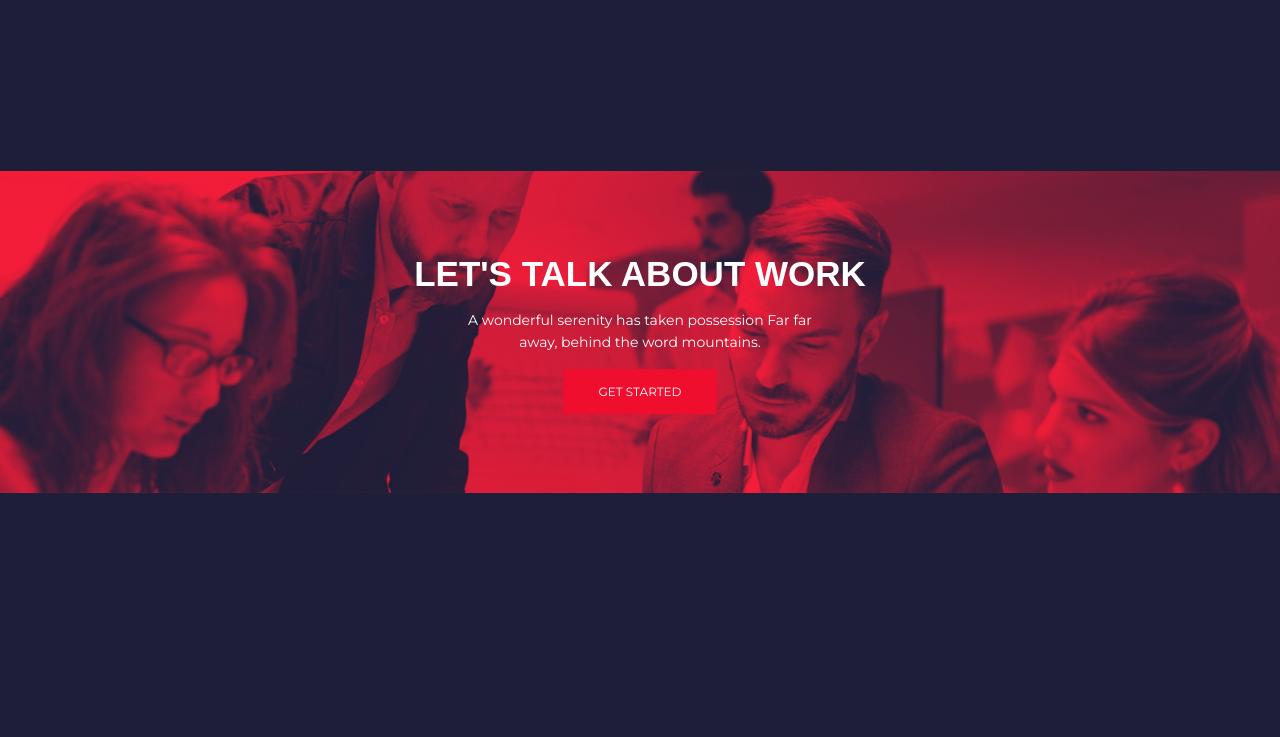
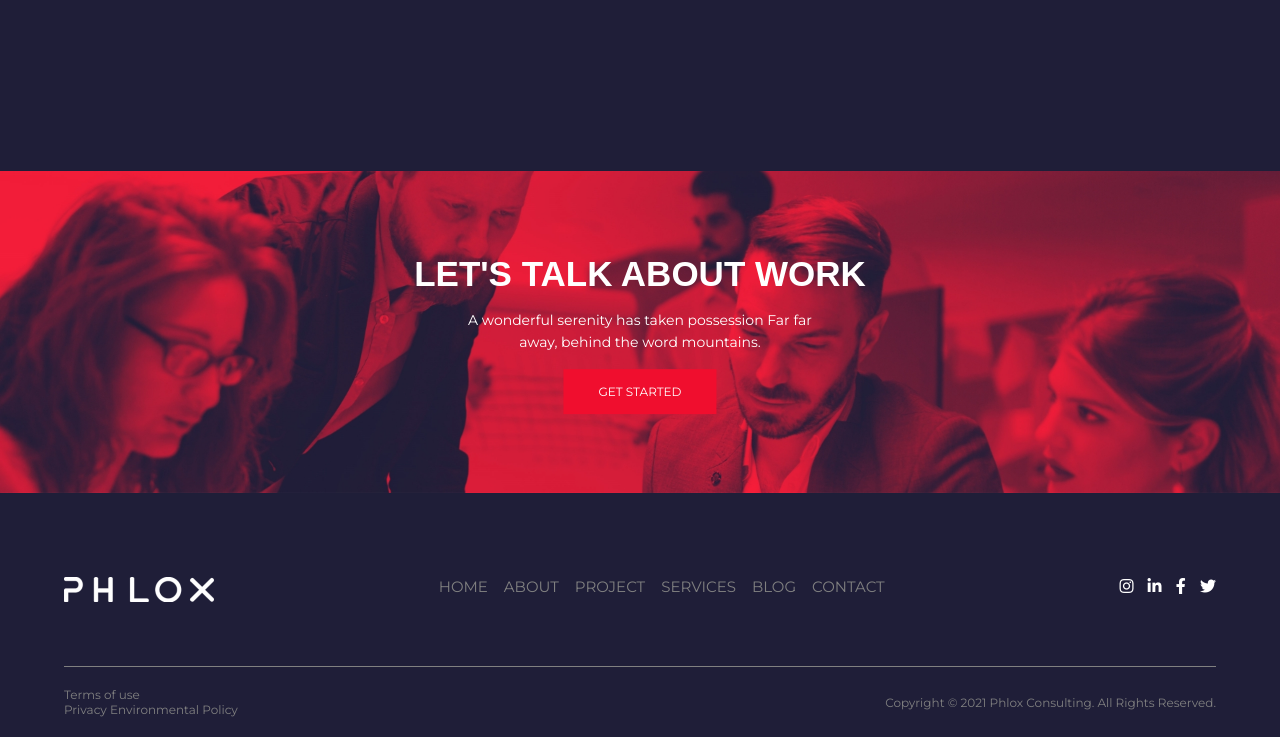
Before and after one commit to miggiu89/proj-html-vuejs, a plain HTML site: page index.html in a window 1280 px wide. Shown: the part 5510-6247 px from the top of the page. Before the commit the page ends 6087 px from the top, so only its background shows below. Drawn offline with nearby package versions, Linux system fonts and the light colour scheme; a web font is replaced by a local one.

Commit message:
footer (inizio pulizia codice e sistemo slider)

```diff
--- a/css/style.css
+++ b/css/style.css
@@ -512,7 +512,7 @@
 #blog .button{
   padding: 12px 30px;
   text-align: center;
-  background-color: #39febe;
+  background-color: #39ffbf;
   color: black;
   display: inline-block;
   text-transform: uppercase;
@@ -544,7 +544,6 @@
 #blog .right-box .text-box{
   width: 80%;
   padding: 30px 80px 30px 40px;
-  position: absolute;
   right: 0;
   bottom: -18%;
   background-color: #fff;
@@ -557,7 +556,7 @@
 #blog .text-box h3{
   max-width: 80%;
   margin-top: 20px;
-  margin-bottom: 30px;
+  margin-bottom: 40px;
   text-transform: none;
 }
 
@@ -566,6 +565,19 @@
   font-size: 12px;
   color: gray;
 }
+
+#blog .text-box:hover{
+  background-color: #39ffbf;
+  transition-property: initial;
+  transition-duration: 0.6s;
+  bottom: -22%;
+}
+
+.divider{
+  color:ivory;
+}
+
+
 /* // fifth section */
 
 /* sixth sectiion */
@@ -608,10 +620,51 @@
 #work .text .button:hover{
   padding: 10px 30px;
   border: 2px solid black;
-  background-color:#35ffbf;
+  background-color:#39febe;
   color: black;
   transition-duration: 0.2s;
   transition-timing-function: ease-out;
 }
 
 /* // sixth section */
+
+/* footer */
+
+footer .top{
+  padding-bottom: 60px;
+  border-bottom: 1px solid gray;
+  justify-content: space-between;
+}
+
+footer .top .links a{
+  text-transform: uppercase;
+  color: gray;
+  margin: 0 8px;
+  font-size: 15px;
+}
+
+footer .top .links a:hover , footer .top .social  i:hover{
+  color: #f00e2e;
+}
+
+footer .top .social i{
+  margin-left: 10px;
+  color: #fff;
+  font-size: 16px;
+}
+
+footer .bottom{
+  margin: 20px 0;
+  justify-content: space-between;
+  align-items: center;
+}
+
+footer .bottom .left{
+  flex-direction: column;
+}
+
+footer .bottom span,
+footer .bottom a{
+  color: gray;
+  font-size: 12px;
+}
--- a/index.html
+++ b/index.html
@@ -182,17 +182,17 @@
           <div class="main-box flex">
             <div class="left-box relative">
               <img src="img/startup-business-people-and-strategy-board-PAJ3P9K-1390x1042.jpg" alt="startup">
-              <div class="text-box">
-                <p>july 4, 2019 by paul</p>
-                <h3>Canadian Consulting Firm acquired by UK Giant</h3>
+              <div class="text-box absolute">
+                <p class="pointer">july 4, 2019 by paul </p>
+                <h3 class="pointer">Canadian Consulting Firm acquired by UK Giant</h3>
                 <p>When, while lovely valley teems with vapour around meand eridian sun strikes the upper impenetrable foliage of my trees, and but a ...</p>
               </div>
             </div>
             <div class="right-box relative">
               <img src="img/business-people-working-together-on-project-and-5FHSKBL-1390.jpg" alt="people">
-              <div class="text-box">
-                <p>july 4, 2019 by paul</p>
-                <h3>Canadian Consulting Firm acquired by UK Giant</h3>
+              <div class="text-box absolute">
+                <p class="pointer">july 4, 2019 by paul</p>
+                <h3 class="pointer">Canadian Consulting Firm acquired by UK Giant</h3>
                 <p>When, while lovely valley teems with vapour around meand eridian sun strikes the upper impenetrable foliage of my trees, and but a ...</p>
               </div>
             </div>
@@ -217,10 +217,35 @@
      <!-- //sixth section -->
 
      <!-- footer -->
-
-
-
-
+      <footer>
+        <div class="container">
+          <div class="top flex">
+            <div class="logo">
+              <img src="img/logotype-2-150x25.png" alt="logo">
+            </div>
+            <div class="links">
+              <a href="#" v-for="link in navLinks">{{link}}</a>
+            </div>
+            <div class="social">
+              <i class="fab fa-instagram pointer"></i>
+              <i class="fab fa-linkedin-in pointer"></i>
+              <i class="fab fa-facebook-f pointer"></i>
+              <i class="fab fa-twitter pointer"></i>
+            </div>
+          </div>
+          <div class="bottom flex">
+            <div class="left flex">
+              <a href="#">Terms of use</a>
+              <a href="#">Privacy Environmental Policy</a>
+            </div>
+            <div class="right">
+              <span>Copyright © 2021 Phlox Consulting. All Rights Reserved.</span>
+            </div>
+          </div>
+        </div>
+      </footer>
+      <!-- / footer -->
+    </div>
 
     <script src="vue/script.js"></script>
 </body>
--- a/vue/script.js
+++ b/vue/script.js
@@ -8,7 +8,7 @@ let app = new Vue ({
       'project',
       'services',
       'blog',
-      'contact'
+      'contact',
     ],
     /* / header e footer*/
 
```
